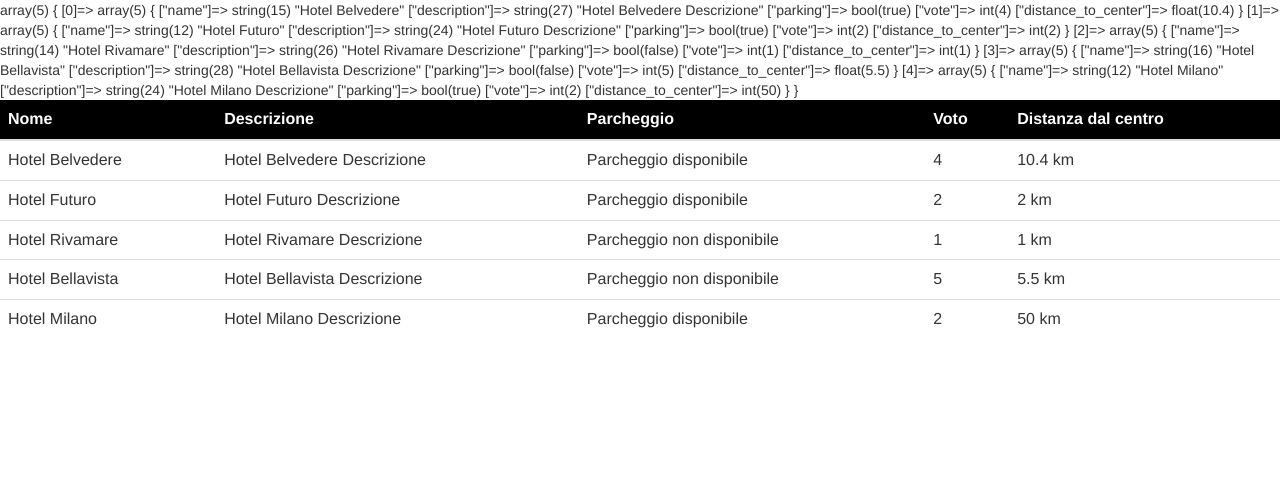
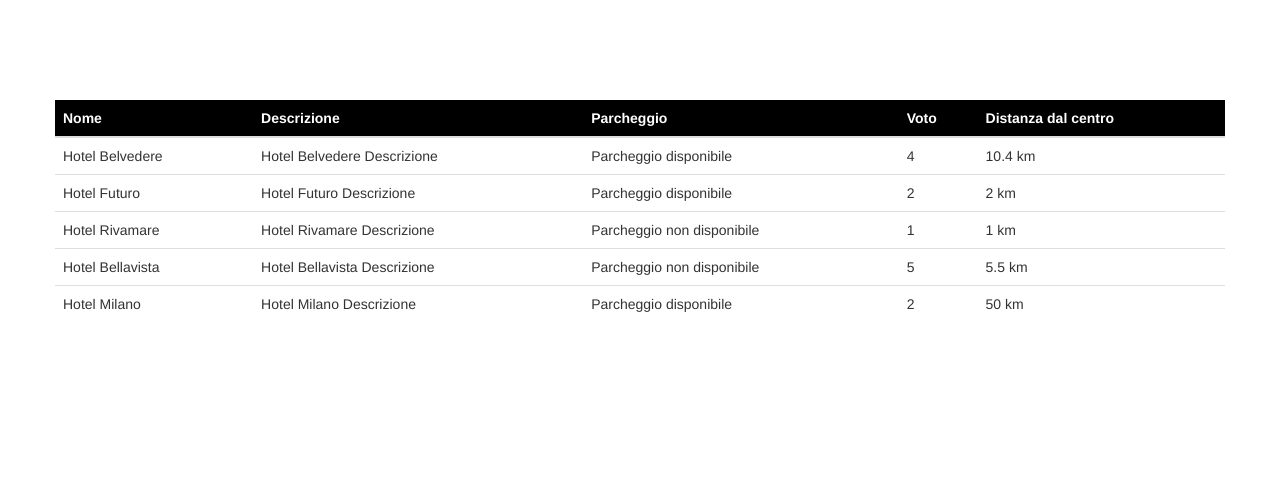
Before and after one commit to albim360/php-hotel, a PHP site: page / in a window 1280 px wide. Shown: the top 499 px of the page. Run offline with PHP 8.4, Linux system fonts and the light colour scheme.

Commit message:
FEAT centrato container

```diff
--- a/index.php
+++ b/index.php
@@ -39,8 +39,6 @@ $hotels = [
     ],
 
 ];
-var_dump($hotels);
-
 ?>
 
 <!DOCTYPE html>
@@ -55,6 +53,7 @@ var_dump($hotels);
 </head>
 
 <body>
+    <div class="container">
         <table class="table">
             <thead class="thead-dark">
                 <tr>
@@ -86,11 +85,16 @@ var_dump($hotels);
             <?php } ?>
 
         </table>
-
+    </div>
     <style>
         thead {
             background-color: #000;
             color: #fff;
+        }
+
+        .container {
+            min-height: 500px;
+            padding: 100px 0;
         }
     </style>
 
```
Lines whose indentation alone changed are shown as unchanged.
